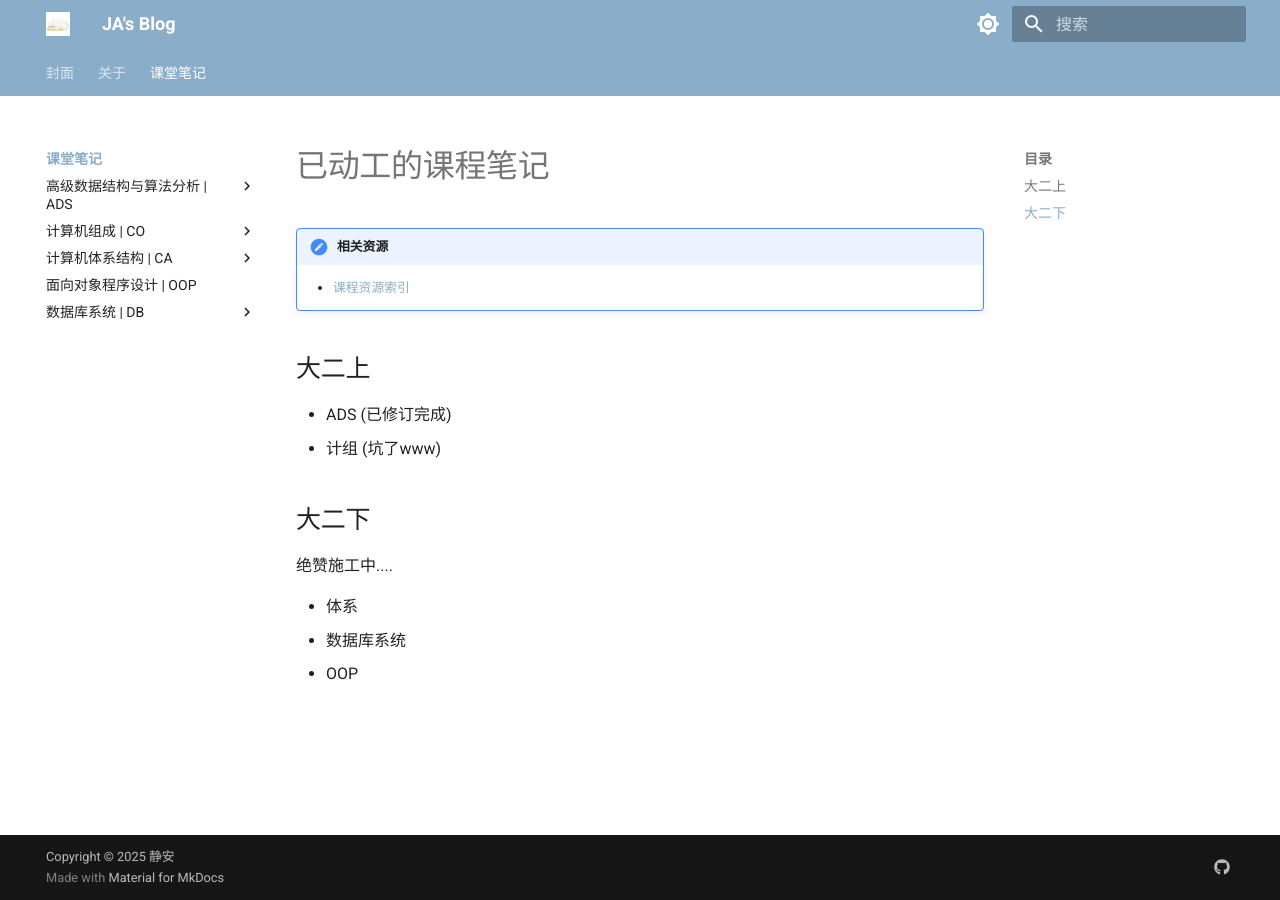
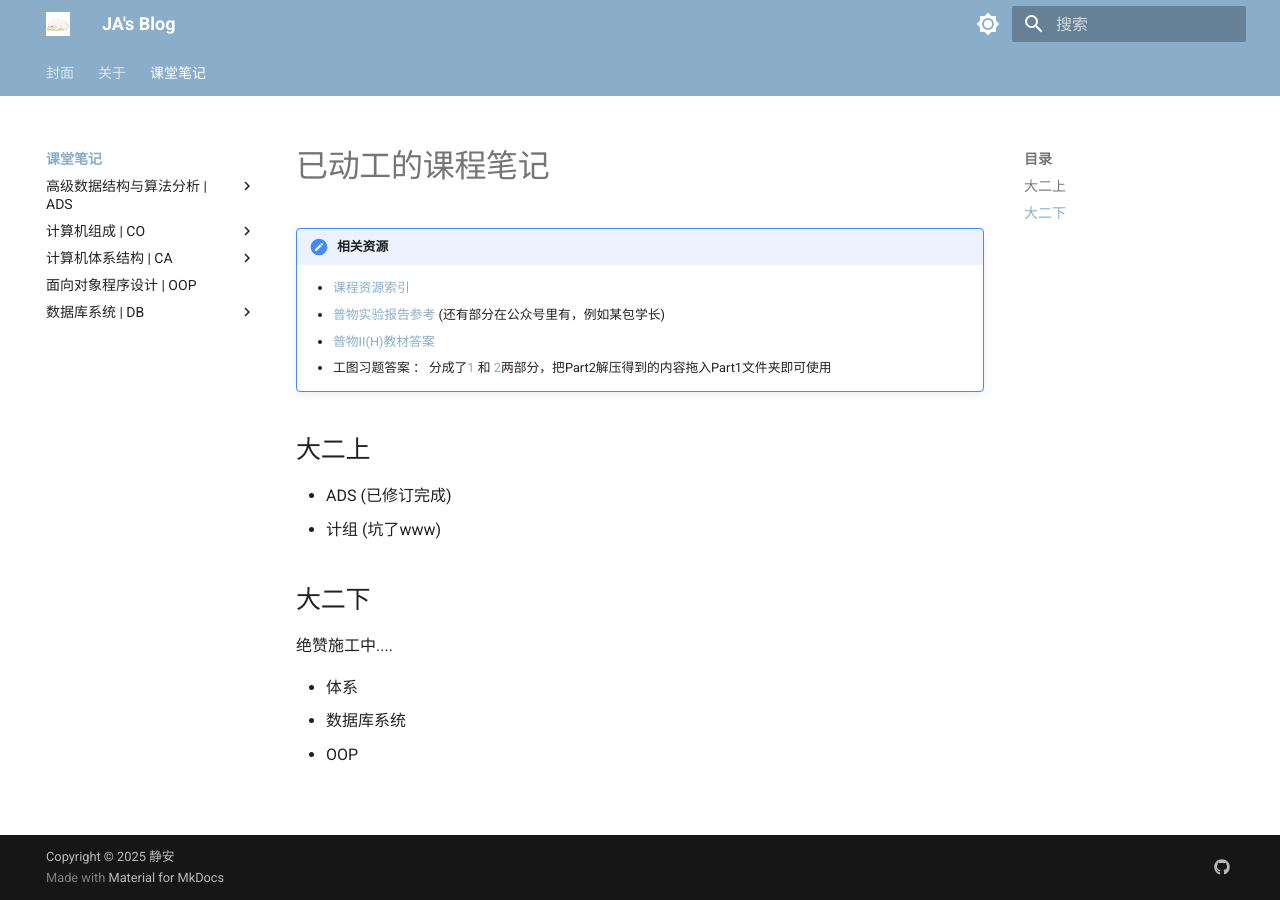
Before and after one commit to JA101617/JA101617.github.io, an MkDocs documentation site: the page built from docs/Note/index.md, in a window 1280 px wide. Built offline with MkDocs 1.6.1 and Material for MkDocs 9.7.7, drawn with Linux system fonts in a browser that asks for light colours.

Commit message:
25/2/23 update resource 3

```diff
--- a/docs/Note/index.md
+++ b/docs/Note/index.md
@@ -2,6 +2,9 @@
 
 !!! note "相关资源"
     - [课程资源索引](https://www.yuque.com/xianyuxuan/saltfish_shop/course_res_index#cIhfl)
+    - [普物实验报告参考](https://flowus.cn/share/d0a7aeca-f463-473d-9560-c130ea57fc9b#ee32e442-f174-4bac-b488-acef56084957) (还有部分在公众号里有，例如某包学长)
+    - [普物II(H)教材答案](/downloads/Answer/Physics-Halliday/Instructor_Solutions_Manual_for_Physics.pdf)
+    - 工图习题答案 ： 分成了[1](/downloads/Answer/Graph/Part1.zip) 和 [2](/downloads/Answer/Graph/Part2.zip)两部分，把Part2解压得到的内容拖入Part1文件夹即可使用
 
 
 ## 大二上
```
Also changed, not shown: 3 other files.
